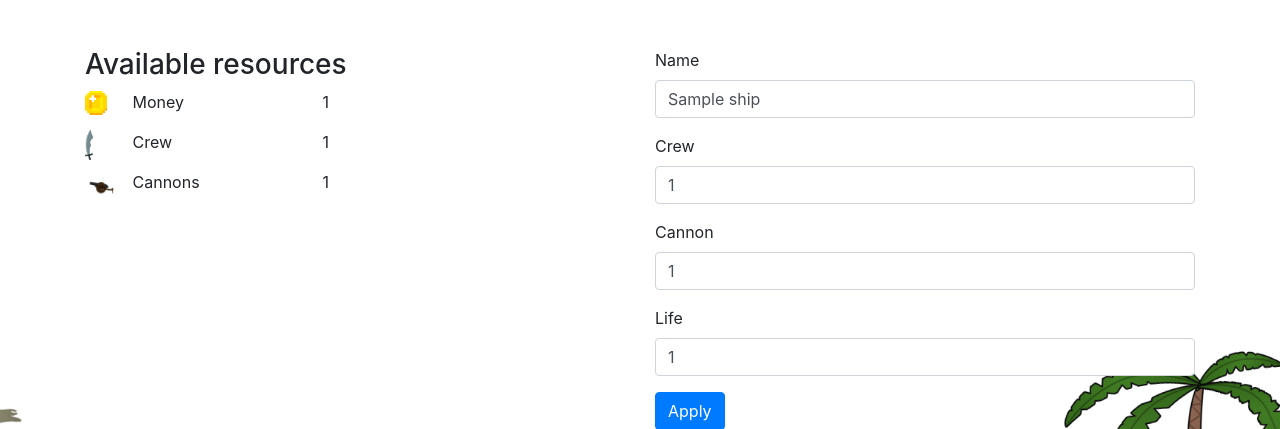
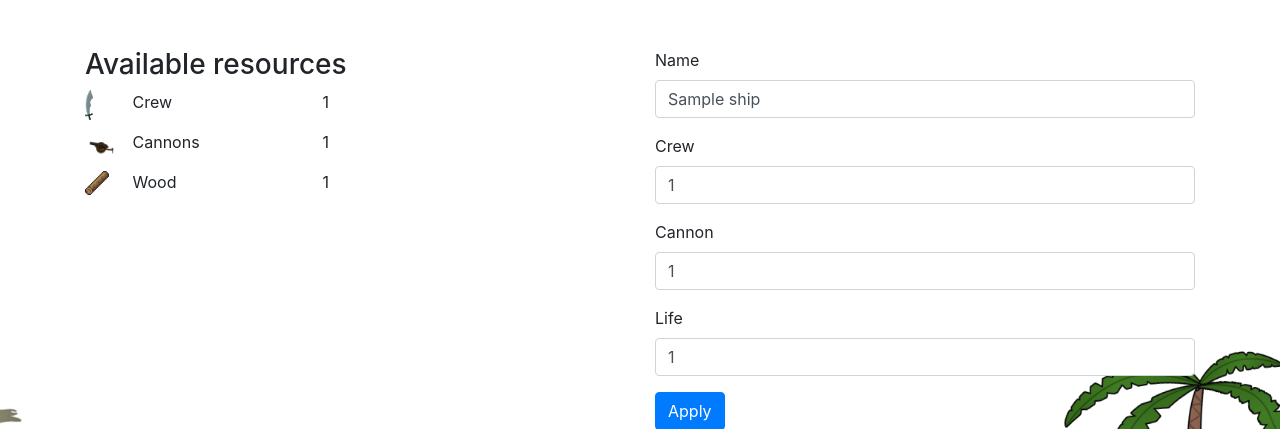
Before and after one commit to HE-Arc/PirateWar, a Django app: page /play/ship/1/edit in a window 1280 px wide. Shown: the part 82-511 px from the top of the page. Run offline with Django 3.2, Linux system fonts and the light colour scheme; a user stored in the database is signed in; tables that the repository leaves empty hold one stand-in row (values such as "Sample post"); some libraries are stand-ins or nearby versions; some web fonts are replaced.

Commit message:
Fix edit_ship page.

```diff
--- a/pirateWar/pirateWarApp/templates/edit_ship.html
+++ b/pirateWar/pirateWarApp/templates/edit_ship.html
@@ -10,11 +10,6 @@
         <div class="col">
             <h3>Available resources</h3>
             <div class="row mh1">
-                <div class="col-1"><img src="{% static 'img/coin.png' %}" alt="Money" title="Money"/></div>
-                <div class="col-4"> Money</div>
-                <div class="col-3" id="player_money"> {{ player.money }}</div>
-            </div>
-            <div class="row mh1">
                 <div class="col-1"><img src="{% static 'img/sword_little.png' %}" alt="Crew" title="Crew" height="30"/>
                 </div>
                 <div class="col-4"> Crew</div>
@@ -26,11 +21,16 @@
                 <div class="col-4"> Cannons</div>
                 <div class="col-3" id="player_cannons"> {{ player.cannons }}</div>
             </div>
-            {#<div class="row mh1">#}
-            {#    <div class="col-1"><img src="{% static 'img/wood.png' %}" alt="Wood" title="Wood"/></div>#}
-            {#    <div class="col-4"> Wood</div>#}
-            {#    <div class="col-3" id="player_wood"> {{ player.wood }}</div>#}
-            {#</div>#}
+            <div class="row mh1">
+                <div class="col-1"><img src="{% static 'img/wood.png' %}" alt="Wood" title="Wood"/></div>
+                <div class="col-4"> Wood</div>
+                <div class="col-3" id="player_wood"> {{ player.wood }}</div>
+            </div>
+            {# <div class="row mh1">#}
+            {#     <div class="col-1"><img src="{% static 'img/coin.png' %}" alt="Money" title="Money"/></div>#}
+            {#     <div class="col-4"> Money</div>#}
+            {#     <div class="col-3" id="player_money"> {{ player.money }}</div>#}
+            {# </div>#}
             {#<div class="row mh1">#}
             {#    <div class="col-1"><img src="{% static 'img/iron.png' %}" alt="Iron" title="Iron"/></div>#}
             {#    <div class="col-4"> Iron</div>#}
```
Also changed, not shown: pirateWar/pirateWarApp/templates/about.html (+7 -0 lines).
